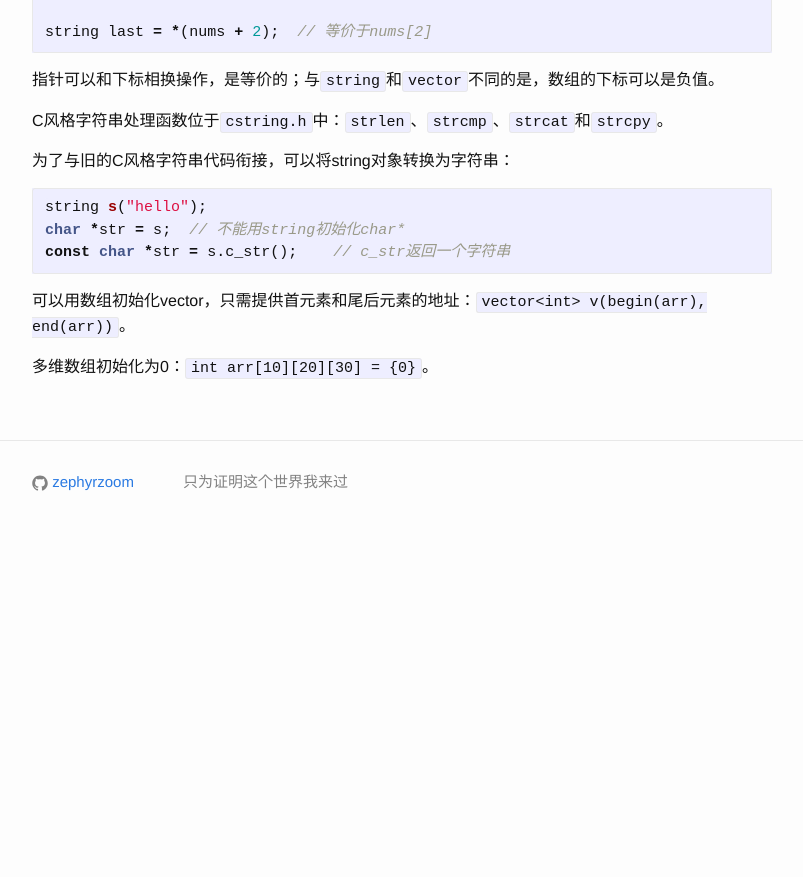
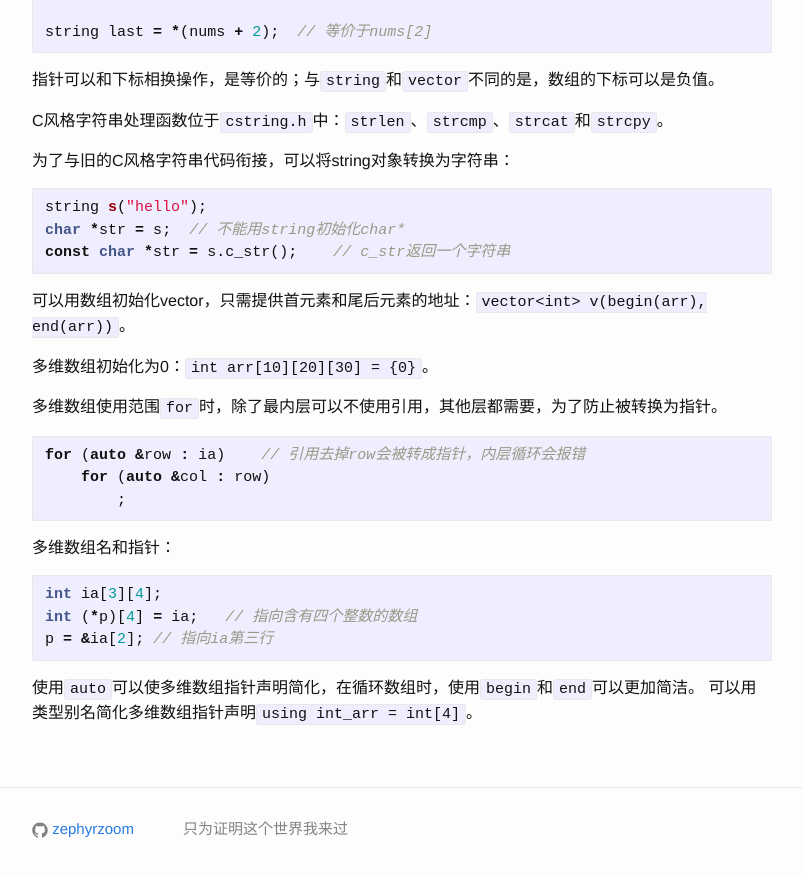
Before and after one commit to zephyrzoom/zephyrzoom.github.io, a Jekyll site: the page built from _posts/2016-08-11-cpp.md, in a window 1280 px wide and 900 px high, scrolled down 8130 px. Shown: the top 877 px of the window, without its empty margins (238-1041 px from the left). Built offline with Jekyll 4.4.1, drawn with Linux system fonts in a browser that asks for light colours; before the commit the page ends 8684 px from its top, so only the background shows below that.

Commit message:
update cpp

````diff
--- a/_posts/2016-08-11-cpp.md
+++ b/_posts/2016-08-11-cpp.md
@@ -413,3 +413,21 @@ const char *str = s.c_str();    // c_str返回一个字符串
 可以用数组初始化vector，只需提供首元素和尾后元素的地址：`vector<int> v(begin(arr), end(arr))`。
 
 多维数组初始化为0：`int arr[10][20][30] = {0}`。
+
+多维数组使用范围`for`时，除了最内层可以不使用引用，其他层都需要，为了防止被转换为指针。
+
+```c++
+for (auto &row : ia)    // 引用去掉row会被转成指针，内层循环会报错
+    for (auto &col : row)
+        ;
+```
+
+多维数组名和指针：
+
+```c++
+int ia[3][4];
+int (*p)[4] = ia;   // 指向含有四个整数的数组
+p = &ia[2]; // 指向ia第三行
+```
+使用`auto`可以使多维数组指针声明简化，在循环数组时，使用`begin`和`end`可以更加简洁。
+可以用类型别名简化多维数组指针声明`using int_arr = int[4]`。
````
